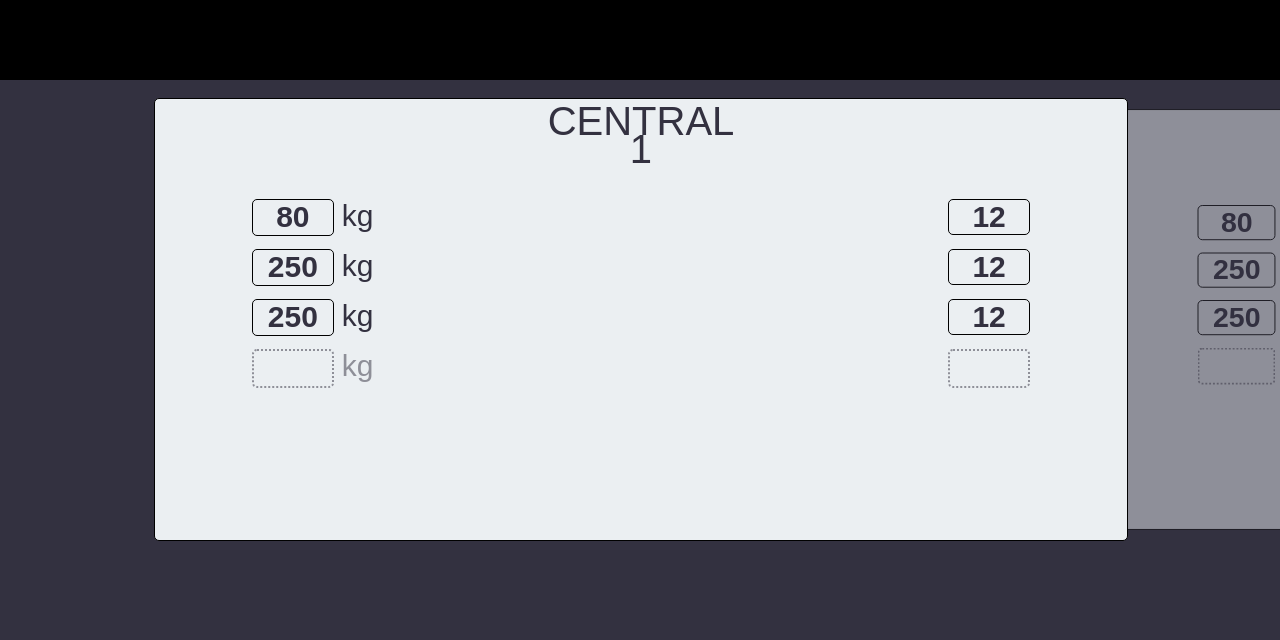
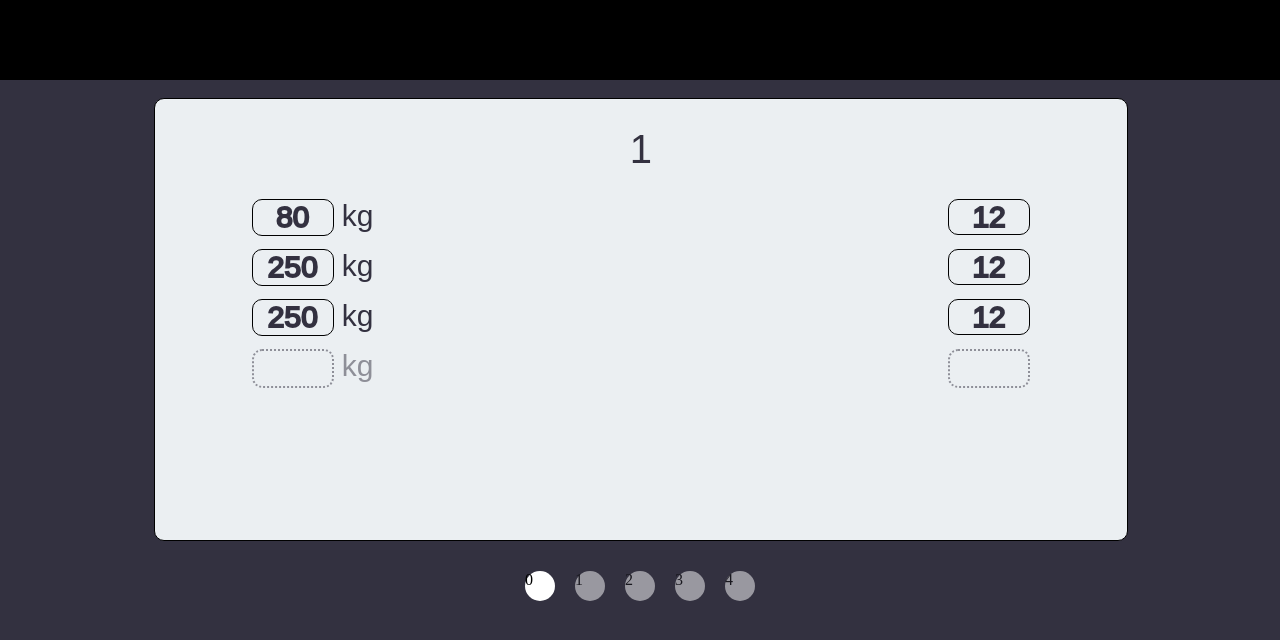
Before and after one commit to HaCK3R322/TrainingTracker-frontend, a React (Create React App) app: page /training in a window 1280 px wide. Shown: the top 640 px of the page. Built offline with nearby package versions, Linux system fonts and the light colour scheme.

Commit message:
aoskjnda

```diff
--- a/package.json
+++ b/package.json
@@ -9,6 +9,7 @@
     "framer-motion": "^10.16.4",
     "react": "^18.2.0",
     "react-dom": "^18.2.0",
+    "react-native-animated-pagination-dots": "^0.1.73",
     "react-router": "^6.14.1",
     "react-router-dom": "^6.14.1",
     "react-scripts": "5.0.1",
--- a/src/components/trainingpage/ExerciseCard.jsx
+++ b/src/components/trainingpage/ExerciseCard.jsx
@@ -6,16 +6,12 @@ import {motion, useMotionValue} from "framer-motion";
 
 const cardStates = {
     CENTRAL: 'CENTRAL',
-    MOST_LEFT: 'MOST_LEFT',
-    MOST_RIGHT: 'MOST_RIGHT',
 
     LEFTER_THAN_VISIBLE: 'LEFTER_THAN_VISIBLE',
     LEFTER_THAN_CHOSEN: 'LEFTER_THAN_CHOSEN',
-    SECOND: 'SECOND',
 
     RIGHTER_THAN_VISIBLE: 'RIGHTER_THAN_VISIBLE',
     RIGHTER_THAN_CHOSEN: "RIGHTER_THAN_CHOSEN",
-    PENULTIMATE: 'PENULTIMATE'
 }
 
 const FinishedSetElement = ({amount, units, reps, index}) => {
@@ -36,7 +32,7 @@ const FinishedSetElement = ({amount, units, reps, index}) => {
              style={{top: calcSetTopValue(index)}}
         >
             <div className={"amount"}>
-                <b>{amount}</b>
+                {amount}
             </div>
 
             <div className={"units-container-div"}>
@@ -44,7 +40,7 @@ const FinishedSetElement = ({amount, units, reps, index}) => {
             </div>
 
             <div className={"reps"}>
-                <b>{reps}</b>
+                {reps}
             </div>
         </div>
     )
@@ -82,18 +78,26 @@ const ExerciseCard = ({name, units, sets, swipedRightCallback, swipedLeftCallbac
     const [swipedRight, setSwipedRight] = useState(false);
     const [swipedLeft, setSwipedLeft] = useState(false);
     const [dragStart, setDragStart] = useState(0);
+    const [animateState, setAnimateState] = useState({zIndex: 3});
 
     const handleDragStart = (info) => {
         setDragStart(info.point.x);
 
     }
+
+    const [startedSwipingToRight, setStartedSwipingToRight] = useState(false);
+    const [startedSwipingToLeft, setStartedSwipingToLeft] = useState(false);
+    const [basedZIndex, setBasedZIndex] = useState(1);
     const handleOnDrag = (info) => {
 
         let dragEnd = info.point.x;
-        if(dragStart - dragEnd > 150) {
+
+        let distance = dragStart - dragEnd;
+
+        if(distance > 100) {
             setSwipedRight(false);
             setSwipedLeft(true);
-        } else if (dragStart - dragEnd < -150) {
+        } else if (distance < -100) {
             setSwipedRight(true);
             setSwipedLeft(false);
         } else {
@@ -101,6 +105,16 @@ const ExerciseCard = ({name, units, sets, swipedRightCallback, swipedLeftCallbac
             setSwipedLeft(false);
         }
 
+        if(distance > 5) {
+            setStartedSwipingToRight(true);
+            setStartedSwipingToLeft(false);
+        } else if(distance < -5) {
+            setStartedSwipingToRight(false);
+            setStartedSwipingToLeft(true);
+        } else {
+            setStartedSwipingToRight(false);
+            setStartedSwipingToLeft(false);
+        }
     }
 
     const handleDragEnd = (info) => {
@@ -116,70 +130,76 @@ const ExerciseCard = ({name, units, sets, swipedRightCallback, swipedLeftCallbac
         setSwipedLeft(false);
     }
 
-    const [animateState, setAnimateState] = useState({zIndex: 3});
+    useEffect(() => {
+        if(swipeState === cardStates.LEFTER_THAN_CHOSEN) {
+            setBasedZIndex(2);
+        } else {
+            setBasedZIndex(1);
+        }
+    }, [startedSwipingToRight]);
 
     function getAnimateStateBasedBySwipeState() {
         switch(swipeState) {
             case cardStates.CENTRAL:
-                setAnimateState({
+                return {
                     zIndex: 3,
                     x: 0,
-                    opacity: 1
-                });
-                break;
+                    opacity: 3
+                };
             case cardStates.LEFTER_THAN_CHOSEN:
-                setAnimateState({
-                    scale: 0.95,
-                    x: "-95%",
-                    opacity: 0.5,
-                    zIndex: 1
-                });
-                break;
+                return {
+                    scale: 0.87,
+                    x: "-50px",
+                    opacity: 1,
+                    zIndex: basedZIndex
+                };
             case cardStates.LEFTER_THAN_VISIBLE:
-                setAnimateState({
-                    scale: 0.95,
-                    x: "-195%",
-                    opacity: 0,
-                    zIndex: 1
-                });
-                break;
+                return{
+                    scale: 0.87,
+                    x: "-120%",
+                    opacity: 1,
+                    zIndex: basedZIndex
+                };
             case cardStates.RIGHTER_THAN_CHOSEN:
-                setAnimateState({
-                    scale: 0.95,
-                    x: "95%",
-                    opacity: 0.5,
-                    zIndex: 1
-                });
-                break;
+                return {
+                    scale: 0.87,
+                    x: "+50px",
+                    opacity: basedZIndex,
+                };
             case cardStates.RIGHTER_THAN_VISIBLE:
-                setAnimateState({
-                    scale: 0.95,
-                    x: "195%",
-                    opacity: 0,
-                    zIndex: 1
-                });
-                break;
+                return{
+                    scale: 0.87,
+                    x: "+120%",
+                    opacity: 1,
+                    zIndex: basedZIndex
+                };
+            default:
+                alert("Wrong card state : " + swipeState)
         }
     }
 
     useEffect(() => {
-        getAnimateStateBasedBySwipeState()
+        let newAnimateState = getAnimateStateBasedBySwipeState();
+        setAnimateState(newAnimateState);
     }, [swipeState]);
 
     return (
         <motion.div className={"exercise-card"}
-                    id={"123"}
-
                     drag={"x"}
                     dragSnapToOrigin={true}
                     onDragStart={(event, info) => {handleDragStart(info)}}
                     onDragEnd={(event, info) => {handleDragEnd(info)}}
                     onDrag={(event, info) => {handleOnDrag(info)}}
 
+                    transition={{duration: 0.1}}
                     animate={animateState}
+
+                    style={{
+                        zIndex: basedZIndex
+                    }}
         >
             <div className={"exercise-name-div"}>
-                <p>{name}</p>{swipeState}
+                <p>{name}</p>
             </div>
 
             {sets.map((set, index) =>
--- a/src/components/trainingpage/TrainingPage.jsx
+++ b/src/components/trainingpage/TrainingPage.jsx
@@ -1,40 +1,50 @@
-import React, {useState} from 'react';
+import React, {useEffect, useState} from 'react';
 import '../../style/trainingpage/trainingpage.css'
 import ExerciseCard from "./ExerciseCard";
 import '../../style/motion-framer-wrapper.css'
 import {motion} from "framer-motion";
+import '../../style/trainingpage/exercisecard.css'
+import '../../style/trainingpage/exercisecardsswiperpagination.css'
+
+const ExerciseCardsSwiperPagination = ({arrLength, chosenIndex, setChosenIndex}) => {
+    const [dots, setDots] = useState([]);
+    useEffect(() => {
+        let newDots = []
+        for(let i = 0; i < arrLength; i++) {
+            newDots.push({index: i});
+        }
+        setDots(newDots);
+    }, [arrLength]);
+
+    return(
+        <div className={"exercise-cards-swiper-pagination"}>
+            {dots.map((dot) =>
+                <div
+                    className={"dot"}
+                    key={dot.index} onClick={() => {setChosenIndex(dot.index)}}
+                    style={{
+                        opacity: dot.index === chosenIndex ? 1.0 : 0.5
+                    }}
+                >
+                    {dot.index}
+                </div>
+            )}
+        </div>
+    )
+}
 
 const ExerciseCardsSwiper = ({cardsData}) => {
     const cardStates = {
         CENTRAL: 'CENTRAL',
-        MOST_LEFT: 'MOST_LEFT',
-        MOST_RIGHT: 'MOST_RIGHT',
 
         LEFTER_THAN_VISIBLE: 'LEFTER_THAN_VISIBLE',
         LEFTER_THAN_CHOSEN: 'LEFTER_THAN_CHOSEN',
-        SECOND: 'SECOND',
 
         RIGHTER_THAN_VISIBLE: 'RIGHTER_THAN_VISIBLE',
         RIGHTER_THAN_CHOSEN: "RIGHTER_THAN_CHOSEN",
-        PENULTIMATE: 'PENULTIMATE'
     }
 
     function calculateCardStateByItsPositionInArray(arraySize, currentChosenCardIndex, thisCardIndex) {
-        // let lastCardIndex = arraySize - 1;
-        // if(arraySize < 2) {
-        //     return cardStates.CENTRAL;
-        // } else if(currentChosenCardIndex === thisCardIndex) {
-        //     if(thisCardIndex === 0) return cardStates.MOST_LEFT;
-        //     if(thisCardIndex === lastCardIndex) return cardStates.MOST_RIGHT;
-        //     return cardStates.CENTRAL;
-        // } else if(thisCardIndex < currentChosenCardIndex) {
-        //     if(lastCardIndex - thisCardIndex === 1) return cardStates.PENULTIMATE;
-        //     return cardStates.LEFTER_THAN_CHOSEN;
-        // } else if(thisCardIndex > currentChosenCardIndex) {
-        //     if(thisCardIndex === 2) return cardStates.SECOND;
-        //     return cardStates.RIGHTER_THAN_CHOSEN;
-        // }`
-
         if(currentChosenCardIndex === thisCardIndex) {
             return cardStates.CENTRAL;
         } else if(currentChosenCardIndex < thisCardIndex) {
@@ -69,9 +79,38 @@ const ExerciseCardsSwiper = ({cardsData}) => {
                     swipedRightCallback={swipedRightCallback}
                 />
             )}
+
+            <ExerciseCardsSwiperPagination
+                arrLength={cards.length}
+                chosenIndex={currentChosenCardIndex}
+                setChosenIndex={setCurrentChosenCardIndex}
+            />
         </div>
     )
 }
+
+const cardsDataInitial = [
+    {name: "1",
+        units: "kg",
+        sets: [{amount: 80, reps: 12}, {amount: 250, reps: 12}, {amount: 250, reps: 12}]
+    },
+    {name: "2",
+        units: "kg",
+        sets: [{amount: 80, reps: 12}, {amount: 250, reps: 12}, {amount: 250, reps: 12}]
+    },
+    {name: "3",
+        units: "kg",
+        sets: [{amount: 80, reps: 12}, {amount: 250, reps: 12}, {amount: 250, reps: 12}]
+    },
+    {name: "4",
+        units: "kg",
+        sets: [{amount: 94, reps: 12}, {amount: 94, reps: 10}, {amount: 94, reps: 8}]
+    },
+    {name: "5",
+        units: "kg",
+        sets: [{amount: 250, reps: 12}, {amount: 250, reps: 12}, {amount: 250, reps: 12}]
+    }
+]
 
 const TrainingPage = () => {
     return (
@@ -97,28 +136,7 @@ const TrainingPage = () => {
                         <div className={"header"} />
 
                         <div className={"scroller-div"}>
-                            <ExerciseCardsSwiper cardsData={[
-                                {name: "1",
-                                    units: "kg",
-                                    sets: [{amount: 80, reps: 12}, {amount: 250, reps: 12}, {amount: 250, reps: 12}]
-                                },
-                                {name: "2",
-                                    units: "kg",
-                                    sets: [{amount: 80, reps: 12}, {amount: 250, reps: 12}, {amount: 250, reps: 12}]
-                                },
-                                {name: "3",
-                                    units: "kg",
-                                    sets: [{amount: 80, reps: 12}, {amount: 250, reps: 12}, {amount: 250, reps: 12}]
-                                },
-                                {name: "4",
-                                    units: "kg",
-                                    sets: [{amount: 94, reps: 12}, {amount: 94, reps: 10}, {amount: 94, reps: 8}]
-                                },
-                                {name: "5",
-                                    units: "kg",
-                                    sets: [{amount: 250, reps: 12}, {amount: 250, reps: 12}, {amount: 250, reps: 12}]
-                                }
-                            ]}/>
+                            <ExerciseCardsSwiper cardsData={cardsDataInitial}/>
                         </div>
 
                         <div className={"tipa-keyboard"}/>
--- a/src/style/mainpage/newtrainingbutton.css
+++ b/src/style/mainpage/newtrainingbutton.css
@@ -4,7 +4,7 @@
     height: 50px;
     width: calc((100% - 40px) / 2);
     left: 20px;
-    border-radius: 5px;
+    border-radius: var(--training-tracker-border-radius);
     font-family: var(--training-tracker-font-family);
     font-size: 30px;
     color: var(--main-color);
--- a/src/style/mainpage/trainingbutton.css
+++ b/src/style/mainpage/trainingbutton.css
@@ -5,7 +5,7 @@
     height: 70px;
     left: 20px;
 
-    border-radius: 5px;
+    border-radius: var(--training-tracker-border-radius);
     border: 0;
 
     font-family: var(--training-tracker-font-family);
--- a/src/style/theme.css
+++ b/src/style/theme.css
@@ -5,5 +5,7 @@
     --button-color: #0abf7d;
     --second-button-color: #46a683;
 
-    --training-tracker-font-family: Campton, Arial, sans-serif
+    --training-tracker-font-family: Campton, Arial, sans-serif;
+
+    --training-tracker-border-radius: 10px;
 }
--- /dev/null
+++ b/src/style/trainingpage/exercisecard.css
@@ -0,0 +1,31 @@
+.exercise-card {
+    position: absolute;
+    width: 76%;
+    height: calc(100% - 20px);
+    left: calc(50% - (76% * 0.5));
+    bottom: 0;
+    background-color: var(--second-color);
+
+    border-radius: var(--training-tracker-border-radius);
+    border: 1px solid black;
+}
+
+.exercise-name-div {
+    position: absolute;
+    font-family: var(--training-tracker-font-family);
+    font-size: 40px;
+    color: var(--main-color);
+    width: 100%;
+    left: 0;
+    top: 0;
+    height: 100px;
+    text-align: center;
+}
+
+.exercise-name-div p {
+    position: absolute;
+    margin: 0;
+    width: 100%;
+    top: 50%;
+    transform: translate(0, -50%);
+}
--- /dev/null
+++ b/src/style/trainingpage/exercisecardsswiperpagination.css
@@ -0,0 +1,20 @@
+.exercise-cards-swiper-pagination {
+    position: absolute;
+    width: 100%;
+    height: 50px;
+    top: calc(100% + 20px);
+
+    display: flex;
+    justify-content: center;
+    align-items: center;
+}
+
+.dot {
+    margin-left: 10px;
+    margin-right: 10px;
+    width: 30px;
+    height: 30px;
+    background-color: white;
+
+    border-radius: 100px;
+}
--- a/src/style/trainingpage/finishedsetelement.css
+++ b/src/style/trainingpage/finishedsetelement.css
@@ -17,7 +17,9 @@
     width: 80px;
     left: 10%;
     border: 1px solid black;
-    border-radius: 5px;
+    border-radius: var(--training-tracker-border-radius);
+
+    -webkit-text-stroke: 2px var(--main-color);
 }
 
 .set-div .units-container-div {
@@ -34,5 +36,6 @@
     width: 80px;
     right: 10%;
     border: 1px solid black;
-    border-radius: 5px;
+    border-radius: var(--training-tracker-border-radius);
+    -webkit-text-stroke: 2px var(--main-color);
 }
--- a/src/style/trainingpage/trainingpage.css
+++ b/src/style/trainingpage/trainingpage.css
@@ -52,38 +52,6 @@ button {
     height: calc(100% - 0.477 * (100% + 9.75%) + 10%);
 }
 
-.exercise-card {
-    position: absolute;
-    width: 76%;
-    height: calc(100% - 20px);
-    left: calc(50% - (76% * 0.5));
-    bottom: 0;
-    background-color: var(--second-color);
-
-    border-radius: 5px;
-    border: 1px solid black;
-}
-
-.exercise-name-div {
-    position: absolute;
-    font-family: var(--training-tracker-font-family);
-    font-size: 40px;
-    color: var(--main-color);
-    width: 100%;
-    left: 0;
-    top: 0;
-    height: 100px;
-    text-align: center;
-}
-
-.exercise-name-div p {
-    position: absolute;
-    margin: 0;
-    width: 100%;
-    top: 50%;
-    transform: translate(0, -50%);
-}
-
 .swiper-container {
     position: absolute;
     width: 300px;
--- a/src/style/trainingpage/unfinishedsetelement.css
+++ b/src/style/trainingpage/unfinishedsetelement.css
@@ -14,7 +14,7 @@
 
     width: 78px;
     left: 10%;
-    border-radius: 5px;
+    border-radius: var(--training-tracker-border-radius);
     border: 2px dotted var(--main-color);
     opacity: 0.5;
 }
@@ -35,7 +35,7 @@
     height: 100%;
     width: 78px;
     right: 10%;
-    border-radius: 5px;
+    border-radius: var(--training-tracker-border-radius);
     border: 2px dotted var(--main-color);
     opacity: 0.5;
 }
```
Also changed, not shown: 1 other file (tests, documents, lock files or other folders).
